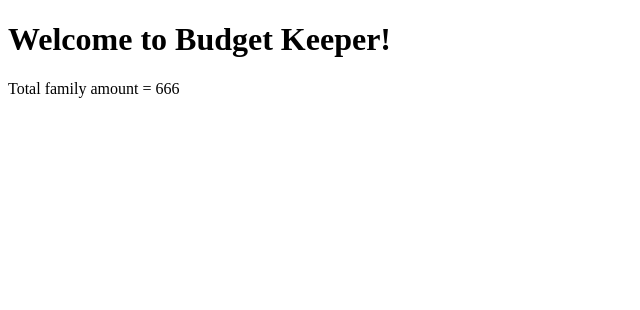
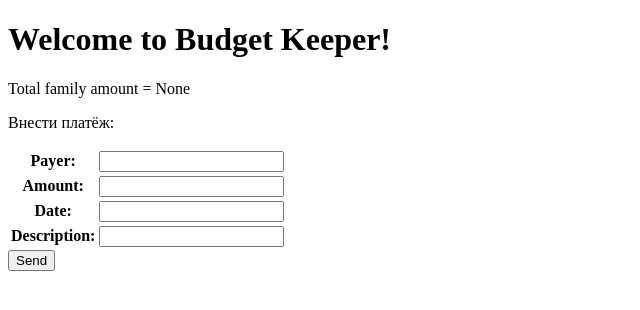
Before and after one commit to LeoMerzlyakov/budget_keeper, a Django app: page / in a window 1280 px wide. Shown: the top 310 px of the page, without its empty margins (0-640 px from the left). Run offline with Django 4.2, Linux system fonts and the light colour scheme; data that the repository does not hold is empty.

Commit message:
total amount, and form to create a spending

```diff
--- /dev/null
+++ b/spending/forms.py
@@ -0,0 +1,8 @@
+from django import forms
+
+
+class SpendingForm(forms.Form):
+    payer = forms.CharField()
+    amount = forms.FloatField()
+    date = forms.DateField(required=False)
+    description = forms.CharField(required=False)
--- a/spending/views.py
+++ b/spending/views.py
@@ -4,19 +4,28 @@
 from django.http import HttpResponse
 from django.shortcuts import render
 
+from spending.forms import SpendingForm
 from spending.models import Spending
 
 
 def index(request):
-    amount = Spending.objects.aggregate(Sum('amount')).get('amount__sum')
-    print(not amount)
-    if not amount:
-        amount = 666
-    data = {
-        'amount': amount
-    }
-
-    return render(request, "spelling/main.html", context=data)
+    if request.method == "POST":
+        payer = request.POST.get("payer")
+        amount = request.POST.get("amount")
+        date = request.POST.get("date")
+        description = request.POST.get("description")
+        if not date:
+            date = datetime.datetime.now()
+        spending = Spending(amount=amount, payer=payer, date=date, description=description)
+        spending.save()
+        return HttpResponse("Платёж принят!")
+    else:
+        amount = Spending.objects.aggregate(Sum('amount')).get('amount__sum')
+        data = {
+            'amount': amount,
+            'form': SpendingForm()
+        }
+        return render(request, "spelling/main.html", context=data)
 
 
 def spending(request, cost):
--- a/templates/spelling/main.html
+++ b/templates/spelling/main.html
@@ -7,5 +7,14 @@
 <body>
     <h1>Welcome to Budget Keeper!</h1>
     Total family amount = {{ amount }}
+
+    <p>Внести платёж:</p>
+    <form method="POST">
+        {% csrf_token %}
+    <table>
+        {{ form }}
+    </table>
+    <input type="submit" value="Send" >
+
 </body>
 </html>
```
